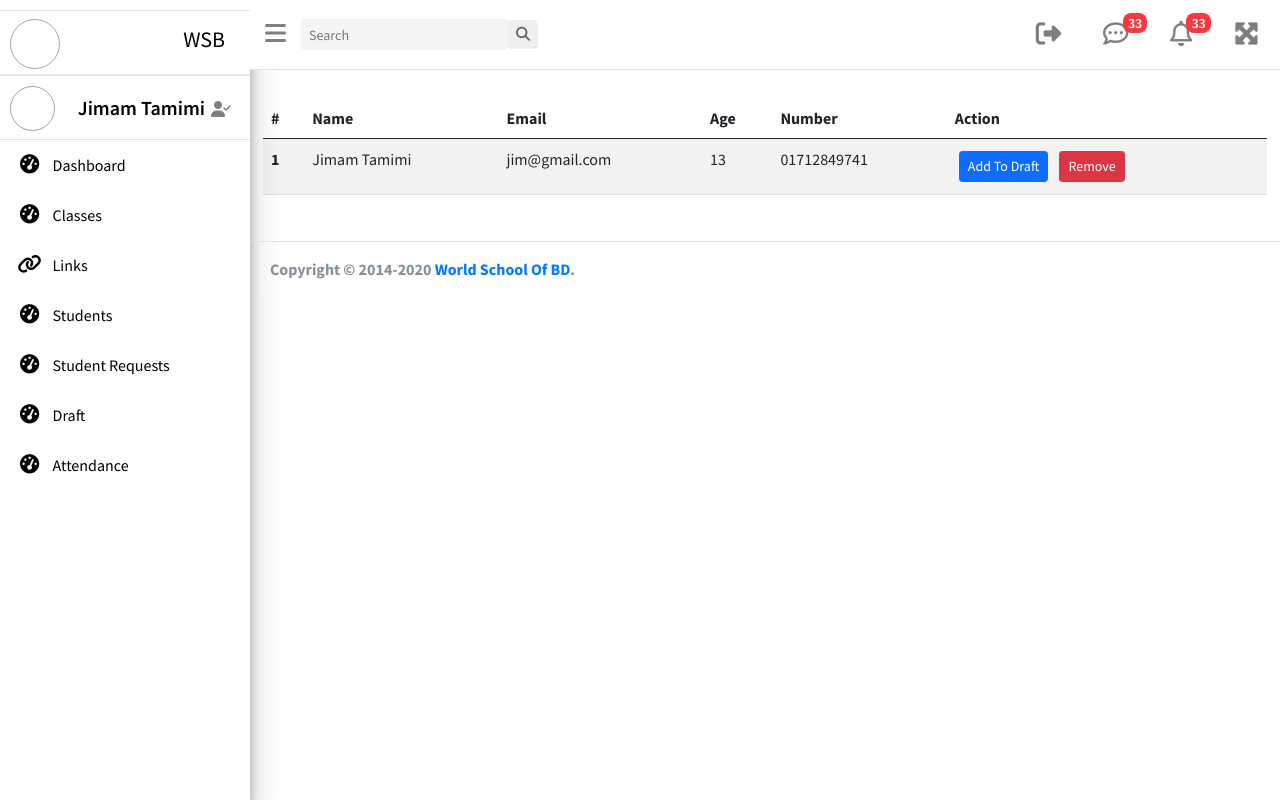
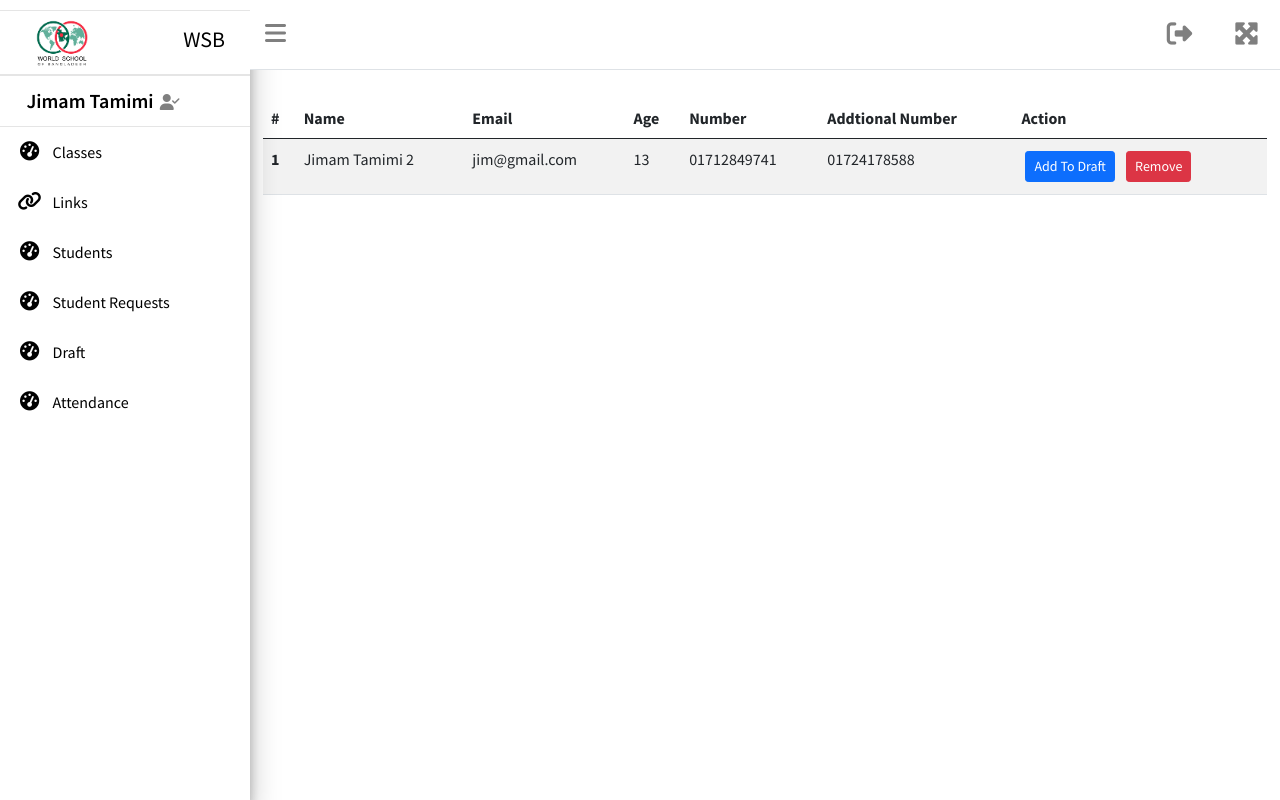
Before and after one commit to Ruckaiya/attendance, a Django app: page /dashboard/students/ in a window 1280 px wide. Run offline with Django 3.2, Linux system fonts and the light colour scheme; a user stored in the database is signed in; data comes from the database, SQL or seed files in the repository; both versions use the stored data as it was after the commit; some libraries are stand-ins or nearby versions.

Commit message:
ready for prod

```diff
--- a/dashboard/templatetags/poll_extras.py
+++ b/dashboard/templatetags/poll_extras.py
@@ -38,6 +38,11 @@ def getValues(date, selectedClass):
     return data
 
 
+@register.filter
+def isExpired(link):
+    return (link.expiry - timezone.now()).total_seconds() > 0
+
+
 
 @register.simple_tag
 def define(val=None):
--- a/dashboard/views.py
+++ b/dashboard/views.py
@@ -17,7 +17,7 @@ from json import loads
 
 @staff_member_required
 def dashboard(request):
-    return render(request, 'dashboard/index.html')
+    return redirect('/dashboard/classes/')
 
 
 
--- a/templates/dashboard-base.html
+++ b/templates/dashboard-base.html
@@ -20,13 +20,13 @@
   <div id="dashboard-slidebar" class="dashboard-sidebar ">
     <div class="dashboard-slidebar-cont">
       <a href="/" class="dashboard-logo-cont item-margin-top">
-        <div class="dashboard-logo"></div>
+        <div class="dashboard-logo" style="width:100px; border:none; background-image: url({% static 'img/logo.png' %})"></div>
         <h3 class="dashboard-logo-text">WSB</h3>
       </a>
 
       <a href="/" class="dashboard-profile-cont item-margin-top">
-        <div class="dashboard-profile-img"></div>
-        <div style="display: flex; justify-content: center; align-items: center; width: auto;">
+        {% comment %} <div class="dashboard-profile-img"></div> {% endcomment %}
+        <div style="display: flex; justify-content: center; align-items: center; width: 100%;">
           <h3 style="position: relative; top: 3px;" class="dashboard-profile-name">Jimam Tamimi </h3>
           <i style="position: relative; right: 19px; color: #7f7f7f;" class="
 
@@ -40,12 +40,12 @@
 
 
       {% if user.is_superuser or user.is_staff%}
-        <div class="dashboard-nav-item">
+        {% comment %} <div class="dashboard-nav-item">
           <a href="/" class="dashboard-nav-link {% block dashboard %}{% endblock dashboard %}">
             <i class="dashboard-nav-icon fas fa-tachometer-alt"></i>
             <p>Dashboard</p>
           </a>
-        </div>
+        </div> {% endcomment %}
 
 
 
@@ -105,60 +105,16 @@
             <p>Edit Profile</p>
           </a>
         </div>
-        <div class="dashboard-nav-item">
+        {% comment %} <div class="dashboard-nav-item">
           <a href="/my-attendance/" class="dashboard-nav-link {% block edit_profile %}{% endblock edit_profile %}">
             <i class="dashboard-nav-icon fas fa-school"></i>
             <p>My Attendance</p>
           </a>
-        </div>
+        </div> {% endcomment %}
 
       {% endif %}
 
 
-
-
-{% comment %}
-      <p class="dashboard-nav-header">Contact Options</p>
-      <hr />
-      <div class="dashboard-nav-item">
-        <a href="/dashboard.html" class="dashboard-nav-link">
-          <i class="dashboard-nav-icon fas fa-tachometer-alt"></i>
-          <p>Messages</p>
-        </a>
-      </div>
-
-      <p class="dashboard-nav-header">Profile Options</p>
-      <hr />
-
-      <div class="dashboard-nav-item">
-        <a href="/dashboard.html" class="dashboard-nav-link">
-          <i class="dashboard-nav-icon fas fa-tachometer-alt"></i>
-          <p>My Profile</p>
-        </a>
-      </div>
-
-      <p class="dashboard-nav-header">Settings</p>
-      <hr />
-
-      <div class="dashboard-nav-item dashboard-drop-down-nav-item">
-        <a onclick="showOptions()" class="dashboard-nav-link dashboard-parent-dropdown">
-          <i class="dashboard-nav-icon fas fa-tachometer-alt"></i>
-          <p>Settings</p>
-          <i class="fas fa-angle-left dashboard-dropdown-icon"></i>
-        </a>
-        <a href="/dashboard.html" class="dashboard-nav-link dashboard-drop-down-link">
-          <i class="dashboard-nav-icon fas fa-tachometer-alt"></i>
-          <p>Help People</p>
-        </a>
-        <a href="/dashboard.html" class="dashboard-nav-link dashboard-drop-down-link">
-          <i class="dashboard-nav-icon fas fa-tachometer-alt"></i>
-          <p>Help People</p>
-        </a>
-        <a href="/dashboard.html" class="dashboard-nav-link dashboard-drop-down-link">
-          <i class="dashboard-nav-icon fas fa-tachometer-alt"></i>
-          <p>Help People</p>
-        </a>
-      </div> {% endcomment %}
     </div>
   </div>
 
@@ -170,12 +126,12 @@
             <i class="fas fa-bars dashboard-slidebar-toggler" aria-hidden="true"></i>
           </li>
           <li>
-            <form class="dashboard-search-box-wraper">
+            {% comment %} <form class="dashboard-search-box-wraper">
               <input placeholder="Search" type="text" class="dashboard-search-box" />
               <button class="dashboard-search-submit" type="submit">
                 <i class="fas fa-search" aria-hidden="true"></i>
               </button>
-            </form>
+            </form> {% endcomment %}
           </li>
         </ul>
 
@@ -186,7 +142,7 @@
               <i class="fas fa-sign-out-alt" aria-hidden="true"></i>
             </li>
           </form>
-
+{% comment %}
           <li id="dashboard-message-icon" class="dashboard-right-nav-icon-wraper">
             <i class="far fa-comment-dots"></i> <span class="dashboard-badge">33</span>
           </li>
@@ -220,7 +176,7 @@
 
               </div>
             </div>
-          </div>
+          </div> {% endcomment %}
           <li id="dashboard-go-full-screen-icon" class="dashboard-right-nav-icon-wraper">
             <i class="fas fa-expand-arrows-alt"></i>
           </li>
@@ -256,12 +212,12 @@
     {% block content %}{% endblock content %}
 
     </div>
-    <footer class="dashboard-footer-cont">
+    {% comment %} <footer class="dashboard-footer-cont">
       <div class="dashboard-footer">
         <strong>Copyright © 2014-2020
           <a class="dashboard-footer-link" href="#">World School Of BD</a>.</strong>
       </div>
-    </footer>
+    </footer> {% endcomment %}
   </div>
 
   {% block js %}{% endblock js %}
--- a/templates/dashboard/student-requests.html
+++ b/templates/dashboard/student-requests.html
@@ -22,7 +22,7 @@
     {% load poll_extras  %}
 
         {% for student in students %}
-            <tr onclick="forword({{student.id}})"  style="cursor: pointer;">
+            <tr   style="cursor: pointer;">
                 <th scope="row">{{forloop.counter}}</th>
                 <td>{{student.first_name}} {{student.last_name}}</td>
                 <td>{{student.email}}</td>
--- a/templates/dashboard/students.html
+++ b/templates/dashboard/students.html
@@ -12,6 +12,7 @@
         <th scope="col">Email</th>
         <th scope="col">Age</th>
         <th scope="col">Number</th>
+        <th scope="col">Addtional Number</th>
         <th scope="col">Action</th>
       </tr>
     </thead>
@@ -20,12 +21,13 @@
 
         {% for student in students %}
 
-            <tr onclick="forword({{student.id}})"  style="cursor: pointer;">
+            <tr >
                 <th scope="row">{{forloop.counter}}</th>
-                <td>{{student.student.first_name}} {{student.student.last_name}}</td>
+                <td>{{student.student.first_name}} {{student.student.last_name}} {{student.student.id}}</td>
                 <td>{{student.student.email}}</td>
                 <td>{{student.student.age}}</td>
                 <td>{{student.student.number}}</td>
+                <td>{{student.student.addtional_number}}</td>
                 <td>
                     <form action="/dashboard/students/" method="post">
                         {% csrf_token %}
```
Also changed, not shown: core/settings.py (+8 -9 lines), templates/dashboard/links.html (+67 -1 lines), db.sqlite3, static/img/logo.png (added), 1 other file.
